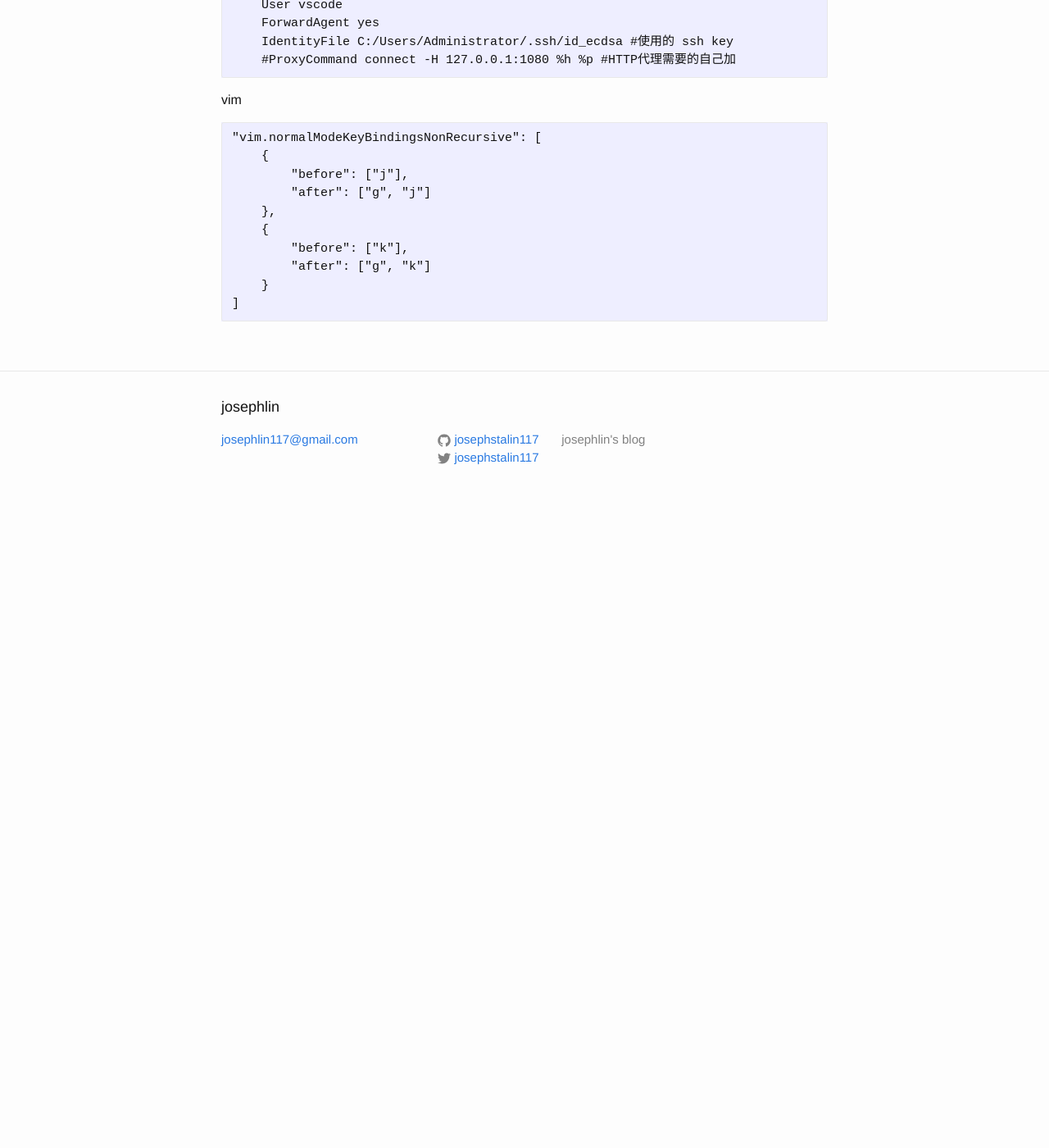
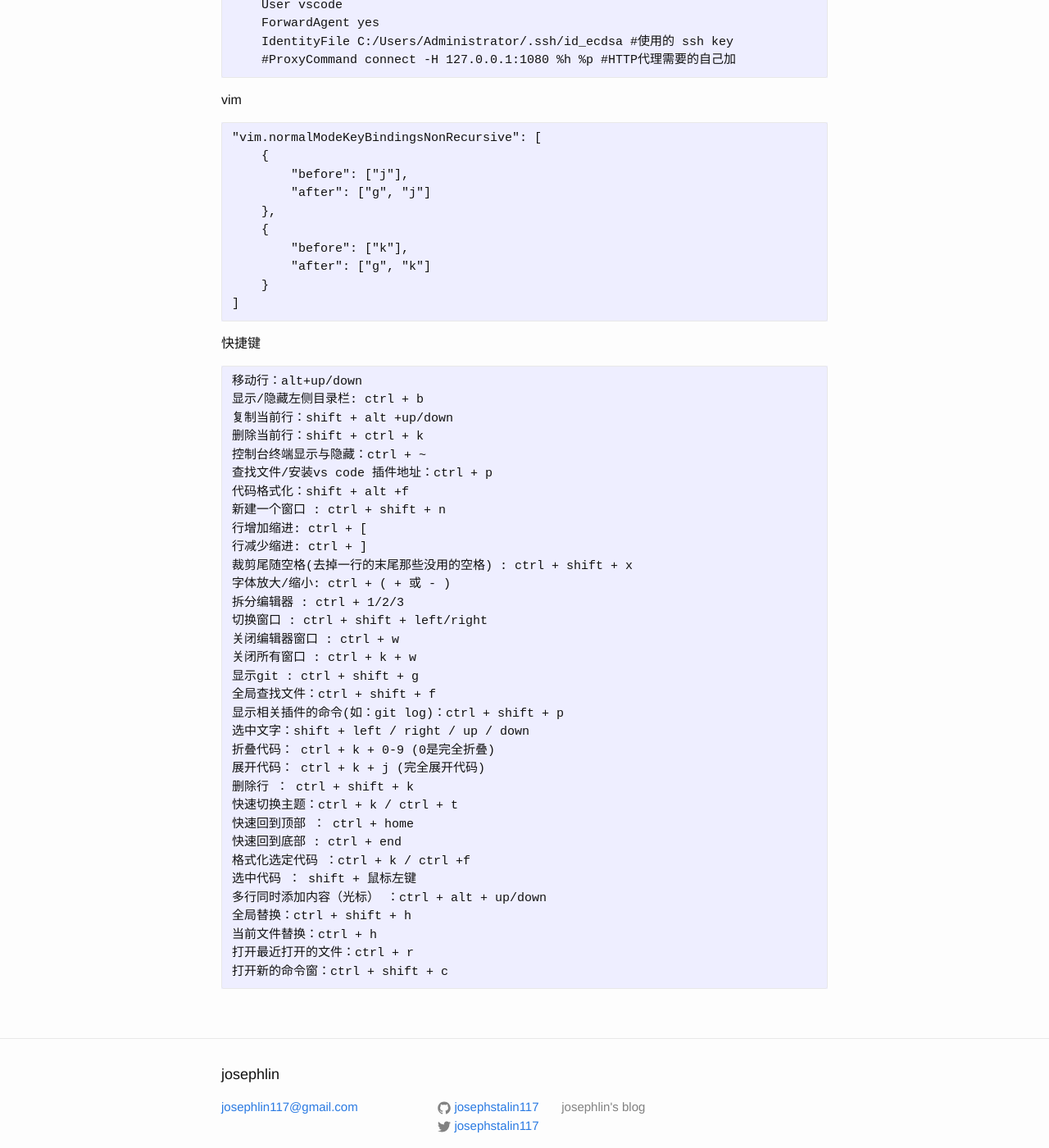
Before and after one commit to josephstalin117/josephstalin117.github.io, a Jekyll site: the page built from _posts/2019-7-29-vscode.markdown, in a window 1280 px wide and 1400 px high, scrolled down 320 px. Shown: the whole window at 82% size. Built offline with Jekyll 4.4.1, drawn with Linux system fonts in a browser that asks for light colours; before the commit the page ends 950 px from its top, so only the background shows below that.

Commit message:
add vscode hot key

````diff
--- a/_posts/2019-7-29-vscode.markdown
+++ b/_posts/2019-7-29-vscode.markdown
@@ -29,3 +29,40 @@ vim
     }
 ]
 ```
+
+快捷键
+```
+移动行：alt+up/down
+显示/隐藏左侧目录栏: ctrl + b
+复制当前行：shift + alt +up/down
+删除当前行：shift + ctrl + k
+控制台终端显示与隐藏：ctrl + ~
+查找文件/安装vs code 插件地址：ctrl + p
+代码格式化：shift + alt +f
+新建一个窗口 : ctrl + shift + n
+行增加缩进: ctrl + [
+行减少缩进: ctrl + ]
+裁剪尾随空格(去掉一行的末尾那些没用的空格) : ctrl + shift + x
+字体放大/缩小: ctrl + ( + 或 - )
+拆分编辑器 : ctrl + 1/2/3
+切换窗口 : ctrl + shift + left/right
+关闭编辑器窗口 : ctrl + w
+关闭所有窗口 : ctrl + k + w
+显示git : ctrl + shift + g
+全局查找文件：ctrl + shift + f
+显示相关插件的命令(如：git log)：ctrl + shift + p
+选中文字：shift + left / right / up / down
+折叠代码： ctrl + k + 0-9 (0是完全折叠)
+展开代码： ctrl + k + j (完全展开代码)
+删除行 ： ctrl + shift + k
+快速切换主题：ctrl + k / ctrl + t
+快速回到顶部 ： ctrl + home
+快速回到底部 : ctrl + end
+格式化选定代码 ：ctrl + k / ctrl +f
+选中代码 ： shift + 鼠标左键
+多行同时添加内容（光标） ：ctrl + alt + up/down
+全局替换：ctrl + shift + h
+当前文件替换：ctrl + h
+打开最近打开的文件：ctrl + r
+打开新的命令窗：ctrl + shift + c
+```
````
